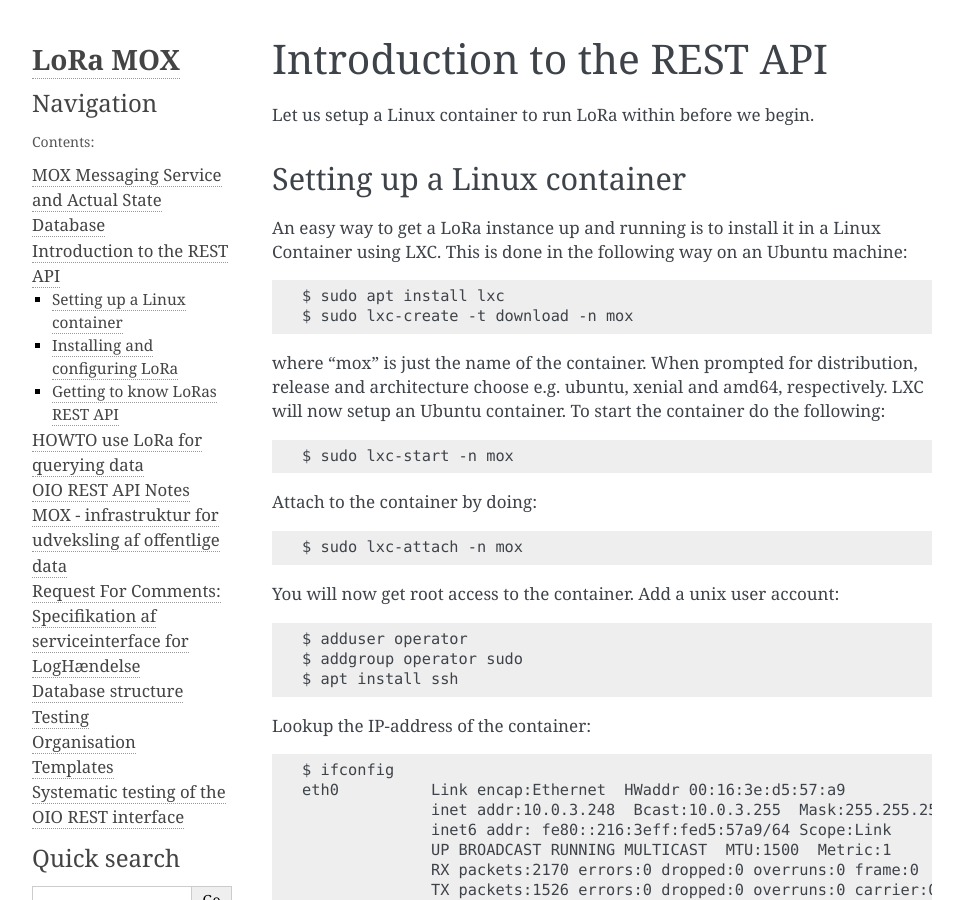
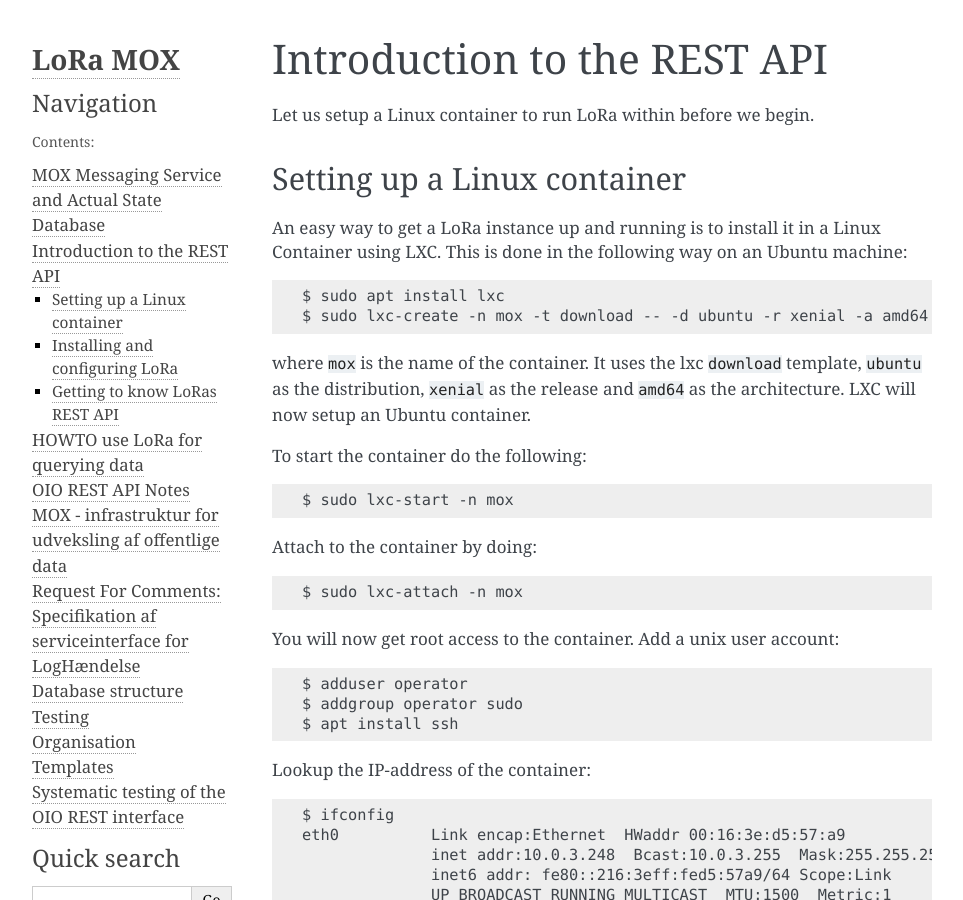
Before and after one commit to magenta-aps/mox, a Sphinx documentation site: the page built from doc/REST_API_getting-started.rst, in a window 1280 px wide and 900 px high. Shown: the whole window, without its empty margins (148-1111 px from the left). Built offline with Sphinx 7.4.7, drawn with Linux system fonts in a browser that asks for light colours.

Commit message:
Specify lxc distribution as arguments

```diff
--- a/doc/REST_API_getting-started.rst
+++ b/doc/REST_API_getting-started.rst
@@ -10,12 +10,13 @@
 Container using LXC. This is done in the following way on an Ubuntu machine::
 
   $ sudo apt install lxc
-  $ sudo lxc-create -t download -n mox
+  $ sudo lxc-create -n mox -t download -- -d ubuntu -r xenial -a amd64
 
-where “mox” is just the name of the container. When prompted for distribution,
-release and architecture choose e.g. ubuntu, xenial and amd64, respectively.
-LXC will now setup an Ubuntu container. To start the container do the
-following::
+where ``mox`` is the name of the container. It uses the lxc ``download``
+template, ``ubuntu`` as the distribution, ``xenial`` as the release and
+``amd64`` as the architecture. LXC will now setup an Ubuntu container.
+
+To start the container do the following::
 
   $ sudo lxc-start -n mox
 
```
